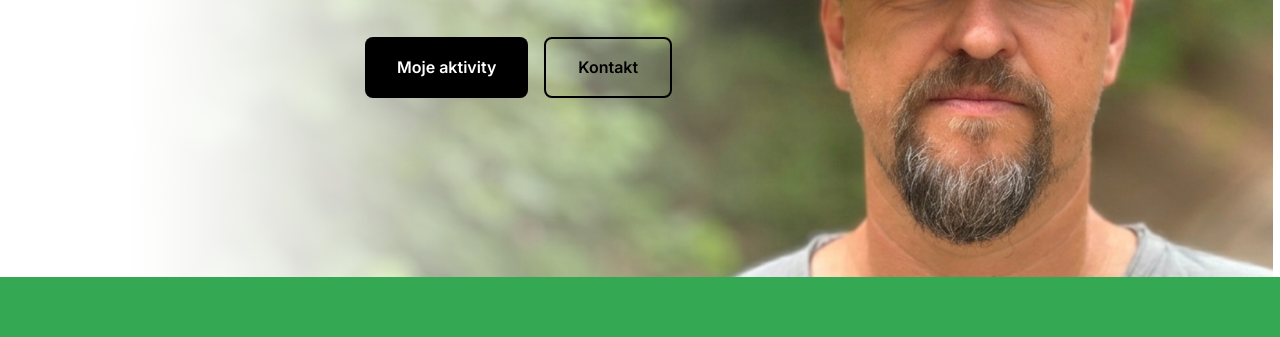
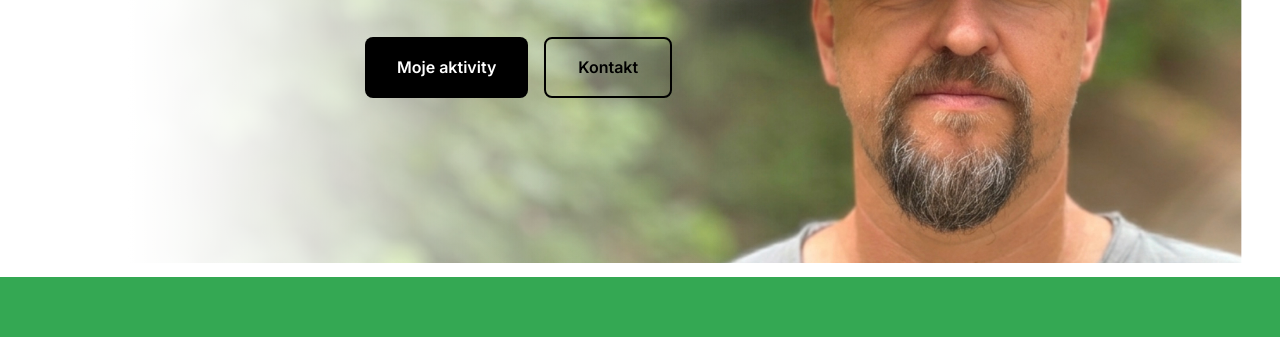
Before and after one commit to TomasHajek78/tomashajek.cz, an Astro site: page / in a window 1280 px wide. Shown: the part 356-693 px from the top of the page. Built offline with nearby package versions, Linux system fonts and the light colour scheme; Astro itself is replaced by a stand-in of ours.

Commit message:
Odzoomovani na 95 %

```diff
--- a/src/pages/index.astro
+++ b/src/pages/index.astro
@@ -47,7 +47,7 @@ import { O_MNE, PILIRE } from '../data/site';
       height: 100%;
       object-fit: contain;
       object-position: 80% center; /* Posunuto vlevo, aby bylo vidět i pravé ucho a kousek pozadí vpravo */
-      /* scale odstraněn - nyní 100% */
+      transform: scale(0.95); /* Odzoomování na 95 % */
       /* Maska: od 2/3 (cca 66 %) doprava je fotka vidět, doleva se rozpíjí */
       -webkit-mask-image: linear-gradient(to right, transparent 0%, black 66%);
       mask-image: linear-gradient(to right, transparent 0%, black 66%);
```
